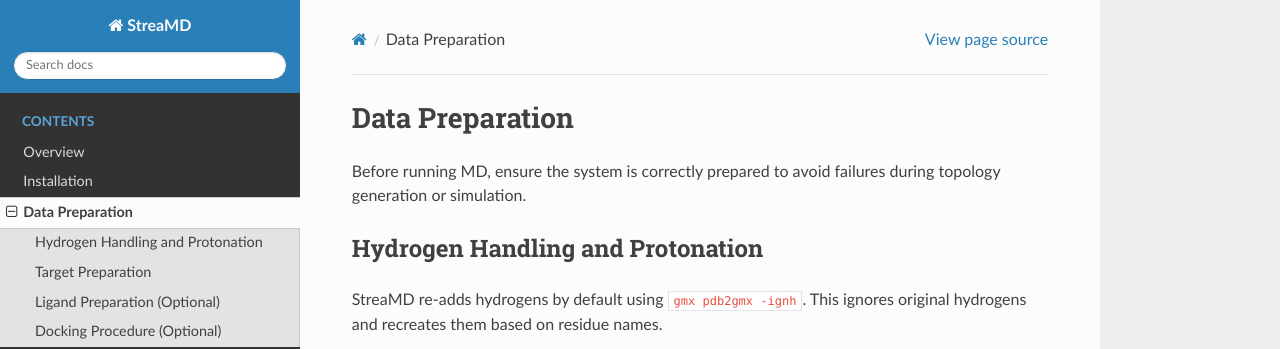
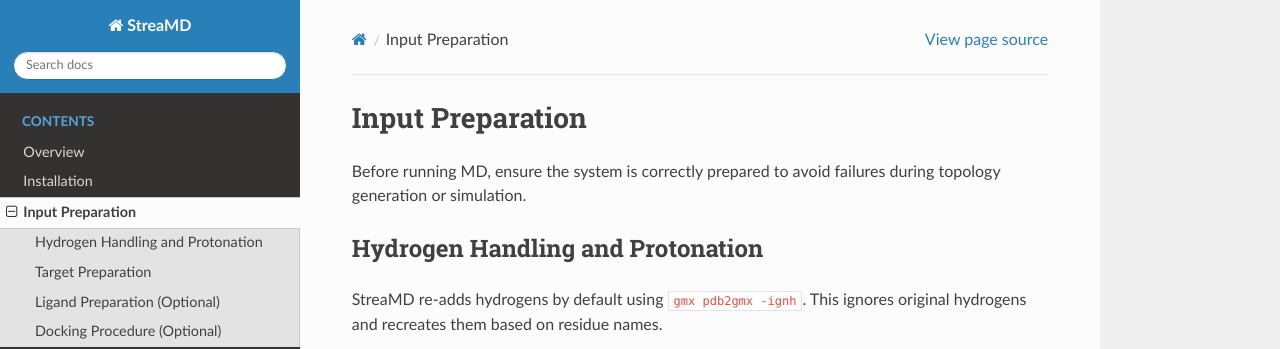
Before and after one commit to ci-lab-cz/streamd, a Sphinx documentation site: the page built from docs/input_preparation.md, in a window 1280 px wide and 900 px high. Shown: the top 349 px of the window. Built offline with Sphinx 7.4.7 and the Read the Docs theme 3.1.0, drawn with Linux system fonts in a browser that asks for light colours.

Commit message:
rename data preparation to input docs

````diff
--- a/docs/data_preparation.md
+++ b/docs/input_preparation.md
@@ -1,4 +1,4 @@
-# Data Preparation
+# Input Preparation
 
 Before running MD, ensure the system is correctly prepared to avoid failures during topology generation or simulation.
 
--- a/docs/installation.md
+++ b/docs/installation.md
@@ -30,4 +30,4 @@ run_prolif -h
 ```
 If the commands print their help text, your installation is ready.
 
-Next steps: see {doc}`data_preparation` for input prep and {doc}`running_md` for running simulations.
+Next steps: see {doc}`input_preparation` for input prep and {doc}`running_md` for running simulations.
--- a/docs/overview.md
+++ b/docs/overview.md
@@ -15,6 +15,6 @@ StreaMD is a toolkit to run high-throughput molecular dynamics simulations end-t
 
 ## Next Steps
 - Set up the environment: see {doc}`installation`
-- Prepare inputs: see {doc}`data_preparation`
+- Prepare inputs: see {doc}`input_preparation`
 - Run simulations: see {doc}`running_md`
 - Explore outputs and analysis: see {doc}`outputs`, {doc}`mm_pbsa`, {doc}`plif`, and {doc}`trajectory_convergence`
````
Also changed, not shown: docs/index.md (+1 -1 lines), docs/user_guide.md (+1 -1 lines).
